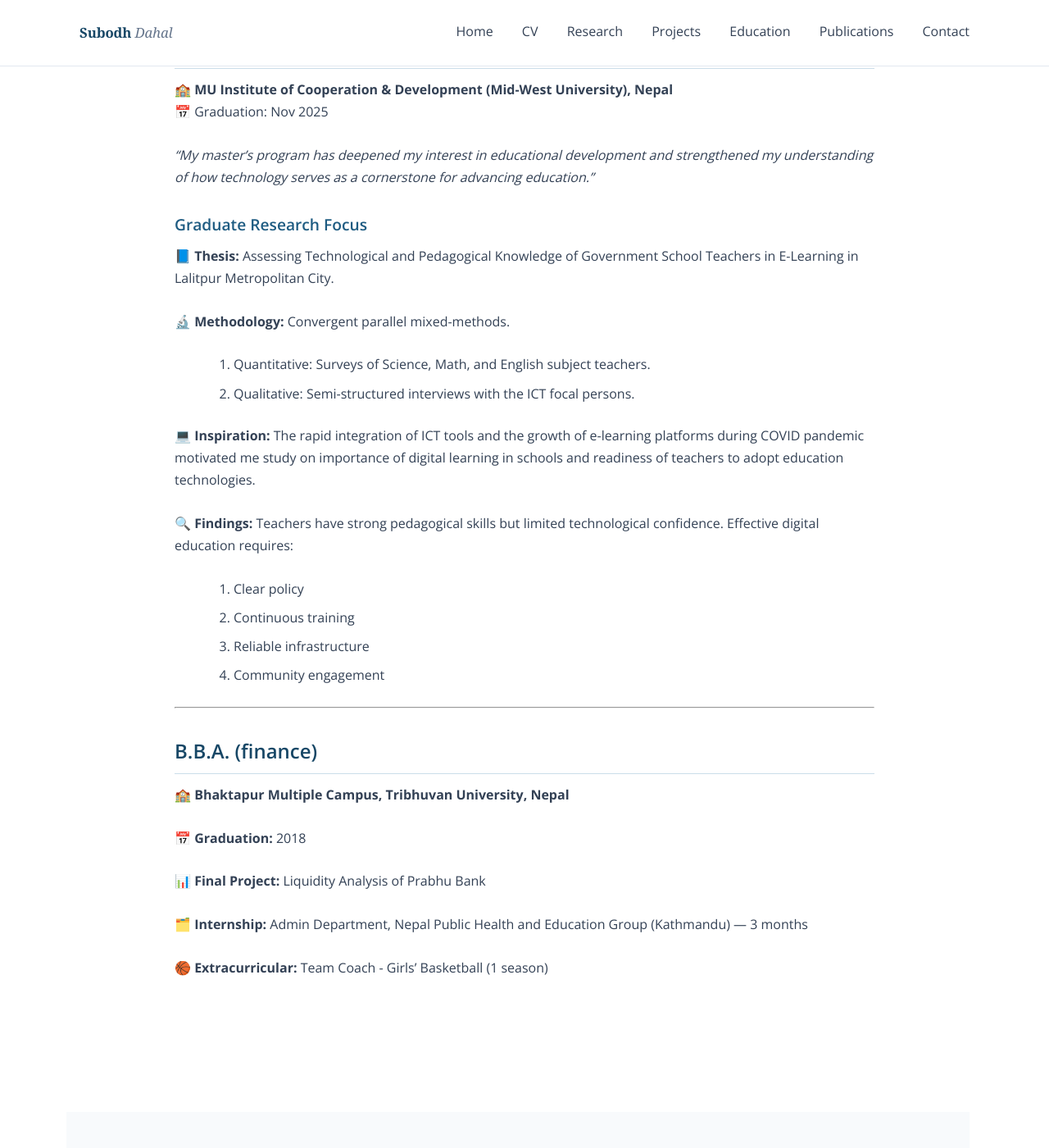
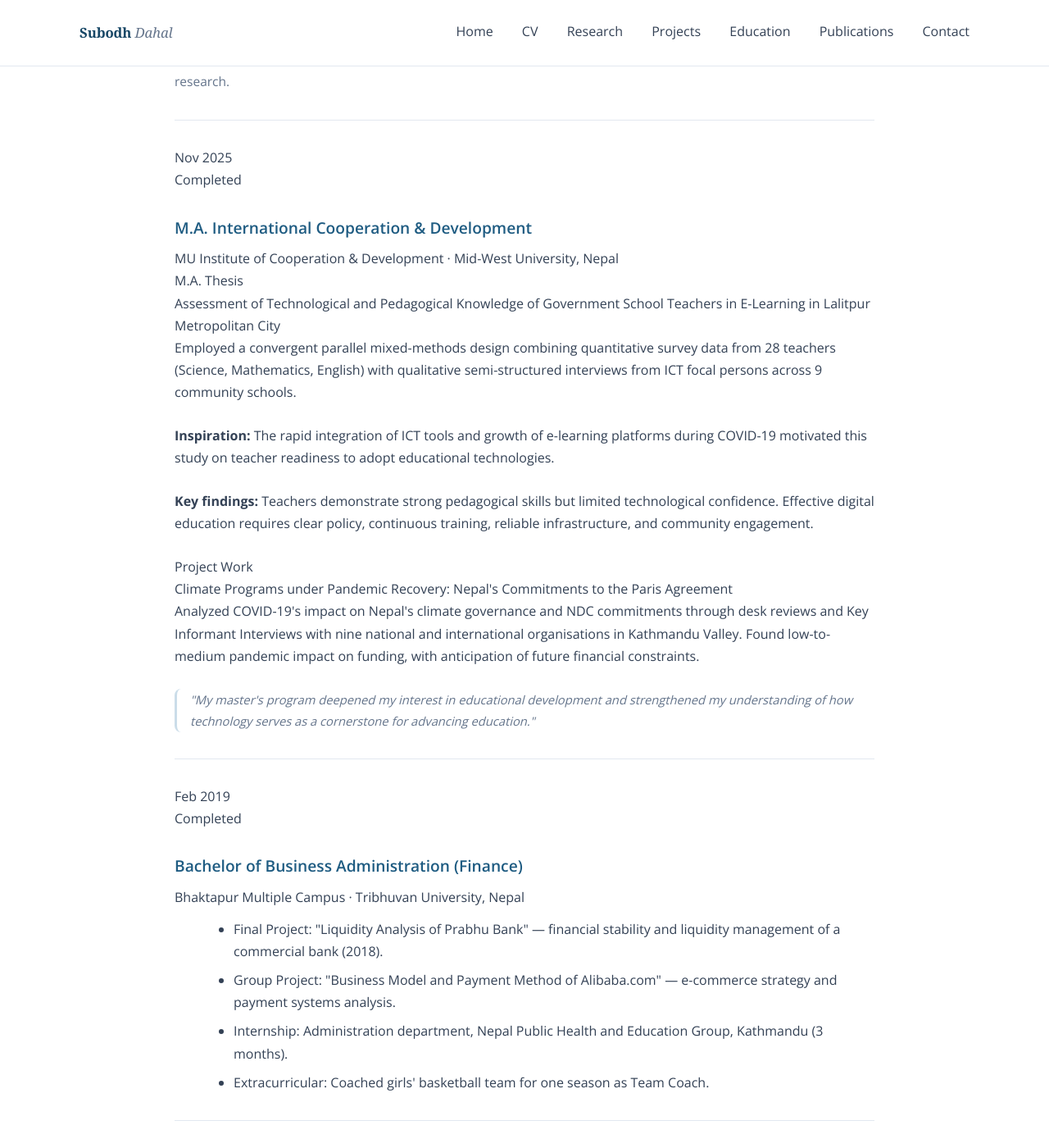
Before and after one commit to dahalsubodh/dahalsubodh.github.io, a Jekyll site: the page built from education.md, in a window 1280 px wide and 1400 px high, scrolled down 230 px. Shown: the whole window at 82% size. Built offline with Jekyll 4.4.1, drawn with Linux system fonts in a browser that asks for light colours; some of the changed text lies outside the part shown.

Commit message:
Update education.md

```diff
--- a/education.md
+++ b/education.md
@@ -3,43 +3,79 @@ title: Education
 layout: default
 ---
 
-# EDUCATION
+<div class="section-label">Academic Formation</div>
+<h2 class="section-title">Education</h2>
+<p style="color: var(--color-text-muted); font-size:0.97rem; max-width:620px; margin-bottom:2rem; line-height:1.8;">
+  Grounded in international development, mixed-methods research, and management — with applied work spanning educational technology, governance, and field research.
+</p>
 
----
+<hr style="border:none; border-top:1px solid var(--color-border); margin: 2rem 0;">
 
+<!-- ================= M.A. ================= -->
+<div class="edu-entry">
+  <div class="edu-year">Nov 2025<br>Completed</div>
+  <div>
+    <h3 class="edu-degree">M.A. International Cooperation & Development</h3>
+    <div class="edu-institution">MU Institute of Cooperation & Development · Mid-West University, Nepal</div>
 
-## M.A. in International Cooperation & Development
-🏫 **MU Institute of Cooperation & Development (Mid-West University), Nepal**
-📅 Graduation: Nov 2025
+    <div class="thesis-box">
+      <div class="tb-label">M.A. Thesis</div>
+      <div class="tb-title">Assessment of Technological and Pedagogical Knowledge of Government School Teachers in E-Learning in Lalitpur Metropolitan City</div>
+      <p>Employed a convergent parallel mixed-methods design combining quantitative survey data from 28 teachers (Science, Mathematics, English) with qualitative semi-structured interviews from ICT focal persons across 9 community schools.</p>
+      <p style="margin-top:0.65rem;"><strong>Inspiration:</strong> The rapid integration of ICT tools and growth of e-learning platforms during COVID-19 motivated this study on teacher readiness to adopt educational technologies.</p>
+      <p style="margin-top:0.65rem;"><strong>Key findings:</strong> Teachers demonstrate strong pedagogical skills but limited technological confidence. Effective digital education requires clear policy, continuous training, reliable infrastructure, and community engagement.</p>
+    </div>
 
-*"My master’s program has deepened my interest in educational development and strengthened my understanding of how technology serves as a cornerstone for advancing education."*
+    <div class="thesis-box" style="border-left-color: var(--color-green); margin-top:1rem;">
+      <div class="tb-label" style="color:var(--color-green);">Project Work</div>
+      <div class="tb-title">Climate Programs under Pandemic Recovery: Nepal's Commitments to the Paris Agreement</div>
+      <p>Analyzed COVID-19's impact on Nepal's climate governance and NDC commitments through desk reviews and Key Informant Interviews with nine national and international organisations in Kathmandu Valley. Found low-to-medium pandemic impact on funding, with anticipation of future financial constraints.</p>
+    </div>
 
-### Graduate Research Focus
-📘 **Thesis:** Assessing Technological and Pedagogical Knowledge of Government School Teachers in E-Learning in Lalitpur Metropolitan City.
+    <blockquote style="margin-top:1.25rem; font-size:0.92rem; font-style:italic; color:var(--color-text-muted); border-left:3px solid var(--color-secondary); padding-left:1rem; line-height:1.8;">
+      "My master's program deepened my interest in educational development and strengthened my understanding of how technology serves as a cornerstone for advancing education."
+    </blockquote>
+  </div>
+</div>
 
-🔬 **Methodology:** Convergent parallel mixed-methods.
-  1. Quantitative: Surveys of Science, Math, and English subject teachers.
-  2. Qualitative: Semi-structured interviews with the ICT focal persons.
+<hr style="border:none; border-top:1px solid var(--color-border); margin: 2rem 0;">
 
+<!-- ================= B.B.A. ================= -->
+<div class="edu-entry">
+  <div class="edu-year">Feb 2019<br>Completed</div>
+  <div>
+    <h3 class="edu-degree">Bachelor of Business Administration (Finance)</h3>
+    <div class="edu-institution">Bhaktapur Multiple Campus · Tribhuvan University, Nepal</div>
+    <ul class="entry-highlights" style="margin-top:0.75rem;">
+      <li>Final Project: "Liquidity Analysis of Prabhu Bank" — financial stability and liquidity management of a commercial bank (2018).</li>
+      <li>Group Project: "Business Model and Payment Method of Alibaba.com" — e-commerce strategy and payment systems analysis.</li>
+      <li>Internship: Administration department, Nepal Public Health and Education Group, Kathmandu (3 months).</li>
+      <li>Extracurricular: Coached girls' basketball team for one season as Team Coach.</li>
+    </ul>
+  </div>
+</div>
 
-💻 **Inspiration:** The rapid integration of ICT tools and the growth of e-learning platforms during COVID pandemic motivated me study on importance of digital learning in schools and readiness of teachers to adopt education technologies.
+<hr style="border:none; border-top:1px solid var(--color-border); margin: 2rem 0;">
 
+<!-- ================= COMPETENCIES ================= -->
+<div class="section-label">Methods & Tools</div>
+<h2 class="section-title">Research Competencies</h2>
 
-🔍 **Findings:** Teachers have strong pedagogical skills but limited technological confidence. Effective digital education requires:
-  1. Clear policy
-  2. Continuous training
-  3. Reliable infrastructure
-  4. Community engagement
-
----
-
-## B.B.A. (finance)
-🏫 **Bhaktapur Multiple Campus, Tribhuvan University, Nepal**
-
-📅 **Graduation:** 2018
-
-📊 **Final Project:** Liquidity Analysis of Prabhu Bank
-
-🗂️ **Internship:** Admin Department, Nepal Public Health and Education Group (Kathmandu) — 3 months
-
-🏀 **Extracurricular:** Team Coach - Girls’ Basketball (1 season)
+<div class="in-progress-grid" style="margin-top:1.5rem;">
+  <div class="progress-card" data-status="Research Design">
+    <h4>Mixed-Methods</h4>
+    <p>Convergent parallel designs; integration of quantitative statistical analysis with thematic qualitative coding; KAP studies; policy analysis.</p>
+  </div>
+  <div class="progress-card" data-status="Qualitative Methods">
+    <h4>Qualitative Inquiry</h4>
+    <p>Semi-structured interviews; focus group discussions; thematic analysis; scoping reviews; stakeholder mapping; key informant interviews.</p>
+  </div>
+  <div class="progress-card" data-status="Quantitative Tools">
+    <h4>Quantitative Analysis</h4>
+    <p>SPSS; descriptive statistics; cross-tabulation; correlation analysis; survey design; data visualisation; Excel-based reporting.</p>
+  </div>
+  <div class="progress-card" data-status="Communication & Outreach">
+    <h4>Research Communication</h4>
+    <p>Academic writing; conference presentations; blog and editorial management; multimedia production; multilingual coordination (English, Nepali).</p>
+  </div>
+</div>
```
